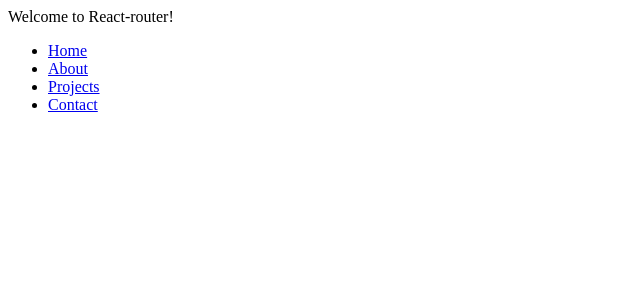
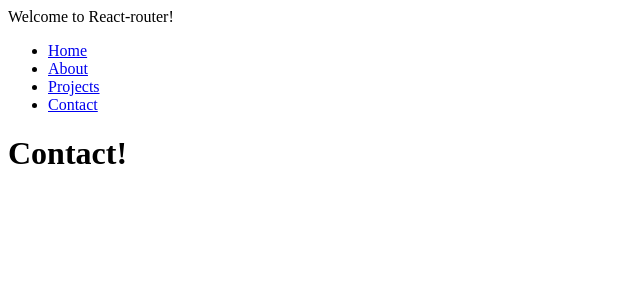
Before and after one commit to juiceghost/route-trainer, a React (Create React App) app: page /contact in a window 1280 px wide. Shown: the top 300 px of the page, without its empty margins (0-640 px from the left). Built offline with nearby package versions, Linux system fonts and the light colour scheme.

Commit message:
Added Switch and Route

```diff
--- /dev/null
+++ b/src/About.js
@@ -0,0 +1,7 @@
+function About() {
+    return (
+        <h1>About!</h1>
+    );
+}
+
+export default About;
--- a/src/App.js
+++ b/src/App.js
@@ -1,11 +1,33 @@
 import Navigation from './Navigation';
-import { BrowserRouter as Router } from 'react-router-dom';
+import { BrowserRouter as Router, Switch, Route } from 'react-router-dom';
+
+import About from './About';
+import Contact from './Contact';
+import Projects from './Projects';
 
 function App() {
     return (
         <Router>
             <div>Welcome to React-router!</div>
             <Navigation />
+            <Switch>
+                <Route path='/about'>
+                    <About />
+                </Route>
+                <Route path='/projects'>
+                    <Projects />
+                </Route>
+                <Route path='/contact'>
+                    <Contact />
+                </Route>
+
+            </Switch>
+
+
+            {/*  <About />
+            <Projects />
+            <Contact /> */}
+
         </Router>
     );
 }
--- /dev/null
+++ b/src/Contact.js
@@ -0,0 +1,6 @@
+function Contact() {
+    return (
+        <h1>Contact!</h1>
+    );
+}
+export default Contact;
--- /dev/null
+++ b/src/Projects.js
@@ -0,0 +1,6 @@
+function Projects() {
+    return (
+        <h1>Projects!</h1>
+    );
+}
+export default Projects;
```
Also changed, not shown: 1 other file (tests, documents, lock files or other folders).
